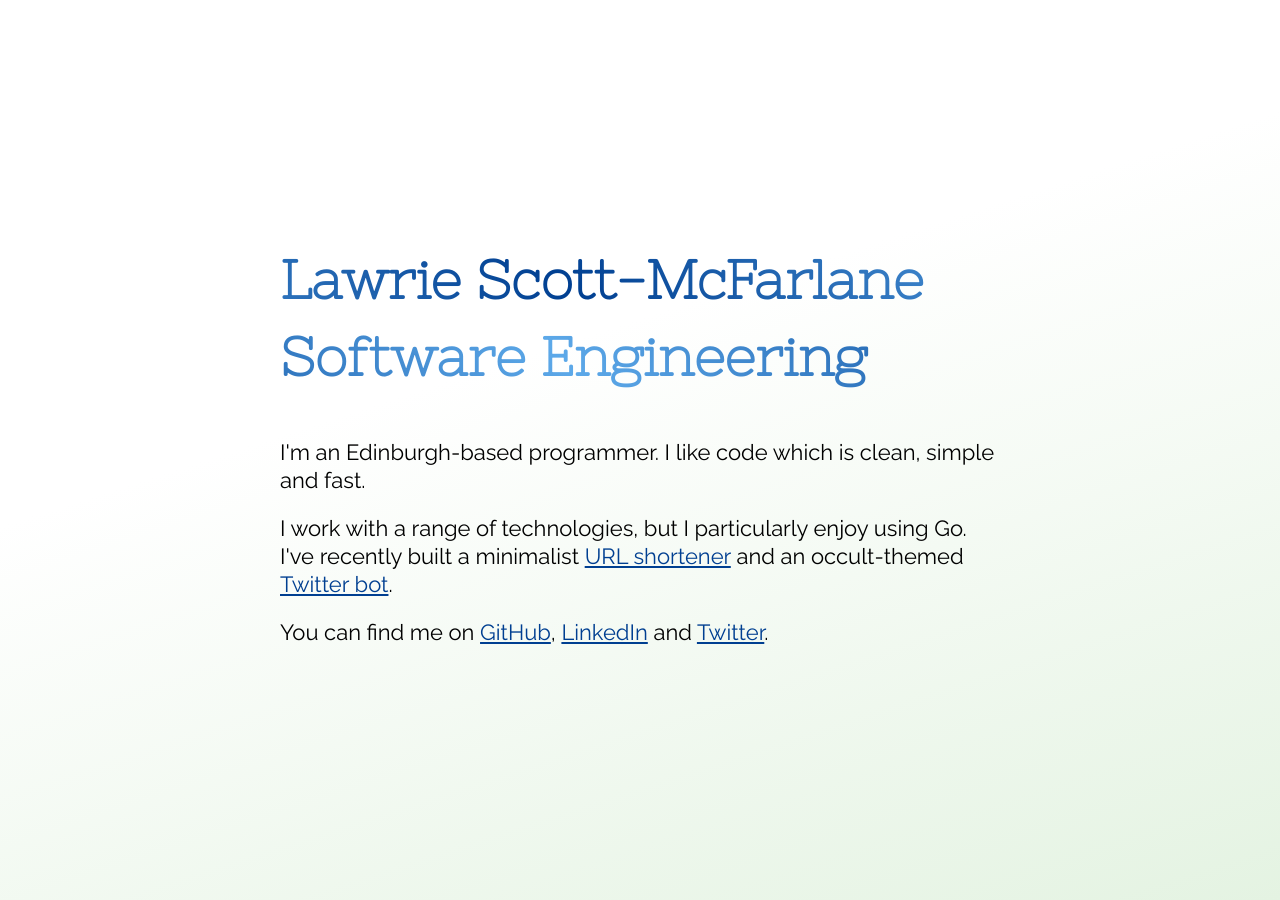
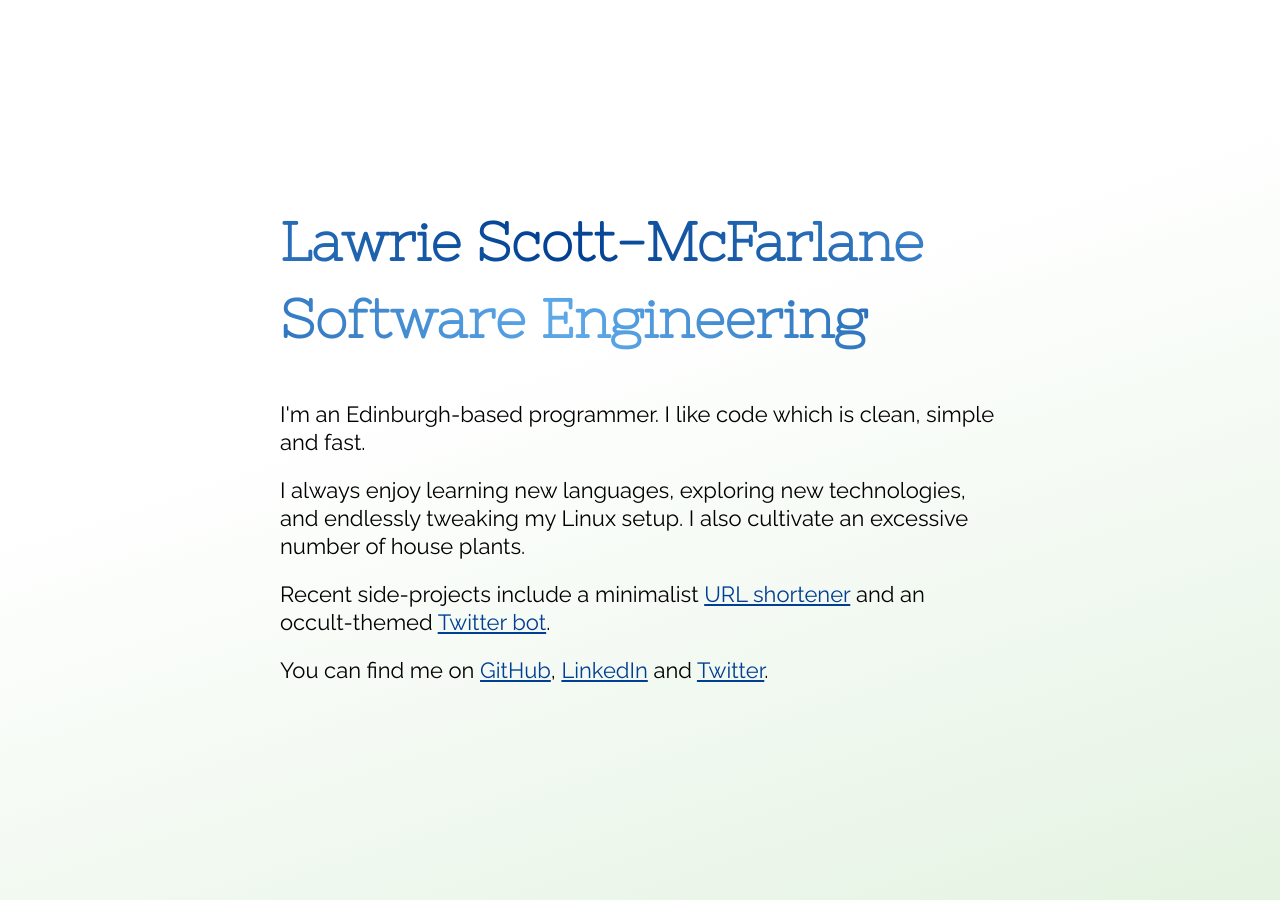
Before and after one commit to lawrie-sm/lawrie.scot, a Jekyll site: the page built from index.html, in a window 1280 px wide. Built offline with Jekyll 4.4.1, drawn with Linux system fonts in a browser that asks for light colours.

Commit message:
Updated copy

```diff
--- a/index.html
+++ b/index.html
@@ -13,13 +13,18 @@ desc: 'The personal site of Lawrie Scott-McFarlane.'
   I'm an Edinburgh-based programmer.
   I like code which is clean, simple and fast.
   </p>
+
   <p>
-  I work with a range of technologies, but I particularly enjoy using Go.
-  I've recently built a minimalist
+  I always enjoy learning new languages, exploring new technologies, and endlessly tweaking my Linux setup. I also cultivate an excessive number of house plants.
+  </p>
+
+  <p>
+  Recent side-projects include a minimalist
   <a href="https://scrieve.link">URL shortener</a>
   and an occult-themed
   <a href="https://twitter.com/cultist_txt">Twitter bot</a>.
   </p>
+
   <p>
   You can find me on
   <a href="https://github.com/lawrie-sm">GitHub</a>,
```
